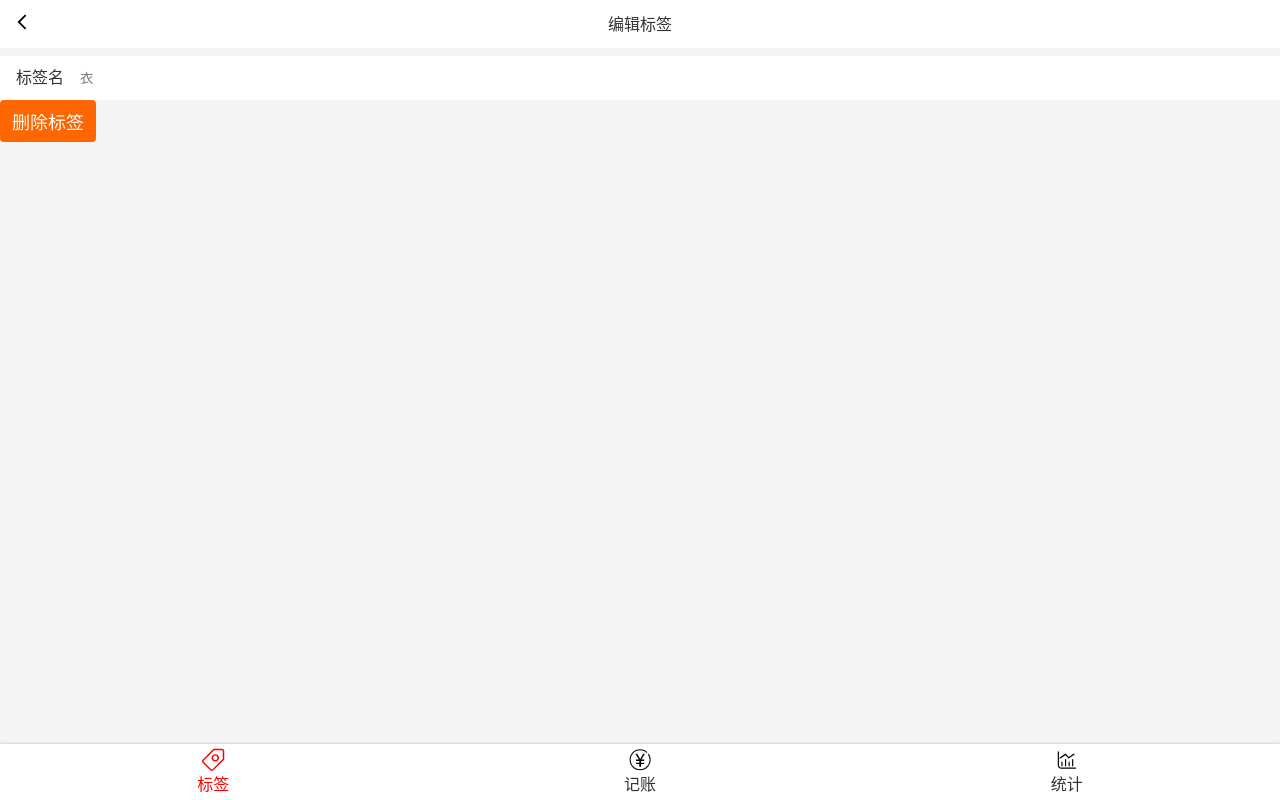
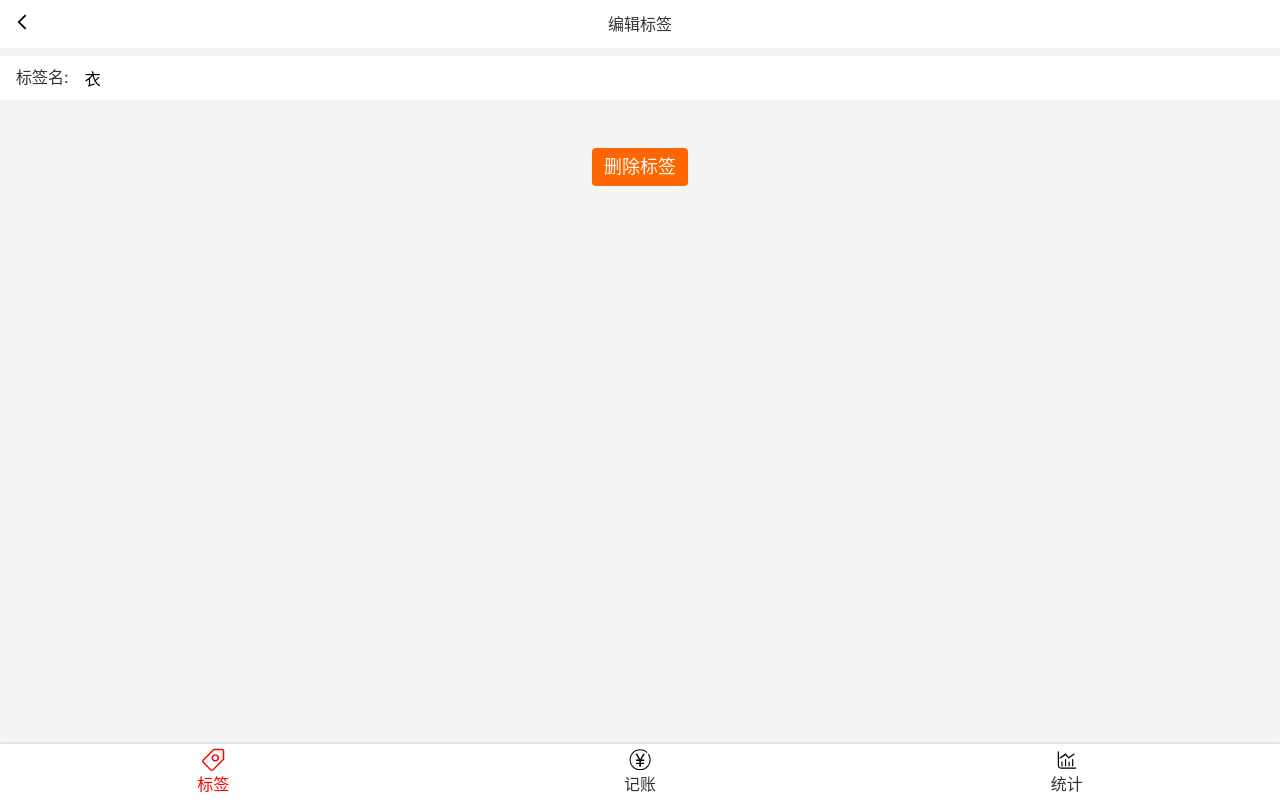
Before and after one commit to linzhengGithub/money-2-React, a React app: page /#/tags/1 in a window 1280 px wide. Built offline with nearby package versions, Linux system fonts and the light colour scheme.

Commit message:
完成 编辑标签页的UI

```diff
--- /dev/null
+++ b/src/components/Center.tsx
@@ -0,0 +1,8 @@
+import styled from 'styled-components';
+
+const Center = styled.div`
+  display: flex;
+  flex-direction: column;
+  align-items: center;
+`
+export {Center}
--- /dev/null
+++ b/src/components/Space.tsx
@@ -0,0 +1,7 @@
+import styled from 'styled-components';
+
+const Space = styled.div`
+  height: 16px;
+`
+
+export {Space}
--- a/src/index.scss
+++ b/src/index.scss
@@ -34,3 +34,6 @@ body{
   overflow: hidden;
   text-overflow: ellipsis;
 }
+button,input{
+  font: inherit;
+}
--- a/src/views/Tag.tsx
+++ b/src/views/Tag.tsx
@@ -6,6 +6,8 @@ import Icon from '../components/Icon';
 import {Button} from '../components/Button';
 import styled from 'styled-components';
 import {Input} from '../components/Input';
+import {Center} from '../components/Center';
+import {Space} from '../components/Space';
 
 type Params = {
   id:string
@@ -36,12 +38,15 @@ const Tag:React.FC = () =>{
       </Topbar>
       <InputWrapper>
         <label>
-          <Input type="text" label="标签名" placeholder={tag.name}/>
+          <Input type="text" label="标签名:" value={tag.name}/>
         </label>
       </InputWrapper>
-      <div>
+      <Center>
+        <Space/>
+        <Space/>
+        <Space/>
         <Button>删除标签</Button>
-      </div>
+      </Center>
     </Layout>
   )
 }
--- a/src/views/Tags.tsx
+++ b/src/views/Tags.tsx
@@ -5,6 +5,8 @@ import styled from 'styled-components';
 import Icon from '../components/Icon';
 import {Link} from 'react-router-dom';
 import {Button} from '../components/Button';
+import {Center} from '../components/Center';
+import {Space} from '../components/Space';
 
 const TagList = styled.ol`
   font-size: 16px;
@@ -23,14 +25,8 @@ const TagList = styled.ol`
   }
 `
 
-const Center = styled.div`
-  display: flex;
-  flex-direction: column;
-  align-items: center;
-`
-const Space = styled.div`
-  height: 16px;
-`
+
+
 function Tags() {
   const {tags} = useTags()
   return (
```
